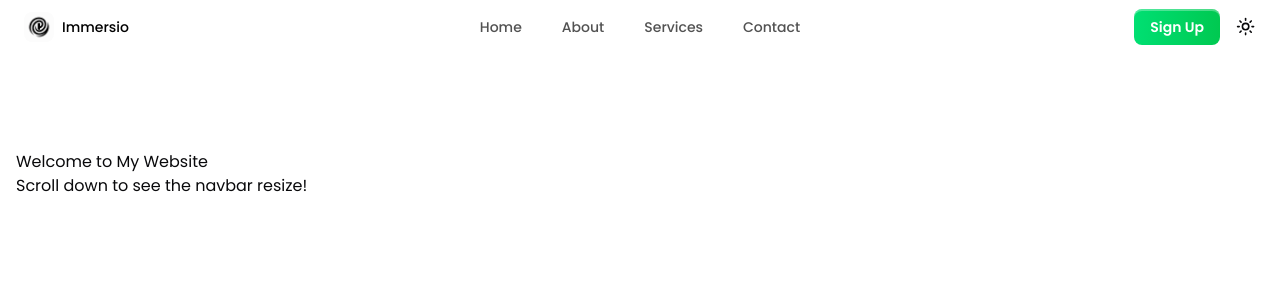
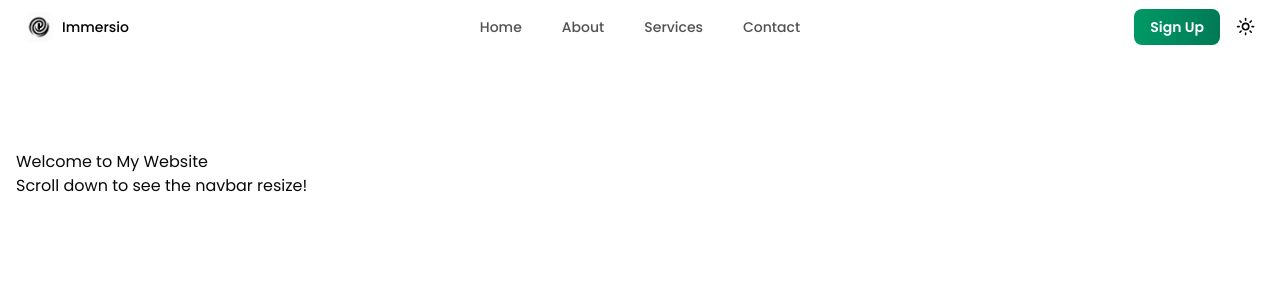
Before and after one commit to mzaid0/immersio, a Next.js app in the folder apps/frontend/: page /home in a window 1280 px wide. Shown: the top 300 px of the page. Built offline with nearby package versions, Linux system fonts and the light colour scheme.

Commit message:
Frontend: Primary button style change

```diff
--- a/apps/frontend/src/app/(auth)/_components/login-form.tsx
+++ b/apps/frontend/src/app/(auth)/_components/login-form.tsx
@@ -145,7 +145,7 @@ export default function LoginForm() {
                                 </div>
 
                                 {/* Submit */}
-                                <Button onClick={handleSubmit(onSubmit)} className="w-full bg-emerald-600 hover:bg-emerald-700" disabled={isPending}>
+                                <Button onClick={handleSubmit(onSubmit)} disabled={isPending}>
                                     {isPending ? (
                                         <>
                                             <Loader2 className="mr-2 h-4 w-4 animate-spin" />
--- a/apps/frontend/src/components/layout/header.tsx
+++ b/apps/frontend/src/components/layout/header.tsx
@@ -25,7 +25,7 @@ export default function Header() {
                 />
                 <div className="flex items-center space-x-2">
                     <Link href="/signup">
-                        <Button variant="parrot">
+                        <Button >
                             Sign Up
                         </Button>
                     </Link>
--- a/apps/frontend/src/components/ui/button.tsx
+++ b/apps/frontend/src/components/ui/button.tsx
@@ -10,7 +10,7 @@ const buttonVariants = cva(
     variants: {
       variant: {
         default:
-          " text-primary-foreground shadow-xs hover:bg-primary/90 w-full bg-emerald-600 hover:bg-emerald-700",
+          "w-full bg-gradient-to-r from-emerald-600 to-emerald-700 text-white hover:-translate-y-0.5 transition duration-200 inline-block text-center px-4 py-2 rounded-md button text-sm font-semibold relative cursor-pointer",
         destructive:
           "bg-destructive text-white shadow-xs hover:bg-destructive/90 focus-visible:ring-destructive/20 dark:focus-visible:ring-destructive/40 dark:bg-destructive/60",
         outline:
@@ -20,8 +20,7 @@ const buttonVariants = cva(
         ghost:
           "hover:bg-accent hover:text-accent-foreground dark:hover:bg-accent/50",
         link: "text-primary underline-offset-4 hover:underline",
-        parrot:
-          "bg-gradient-to-r from-green-400 to-green-500 text-white shadow-[0px_2px_0px_0px_rgba(255,255,255,0.3)_inset] hover:-translate-y-0.5 transition duration-200 inline-block text-center px-4 py-2 rounded-md button text-sm font-semibold relative cursor-pointer",
+
       },
       size: {
         default: "h-9 px-4 py-2 has-[>svg]:px-3",
```
